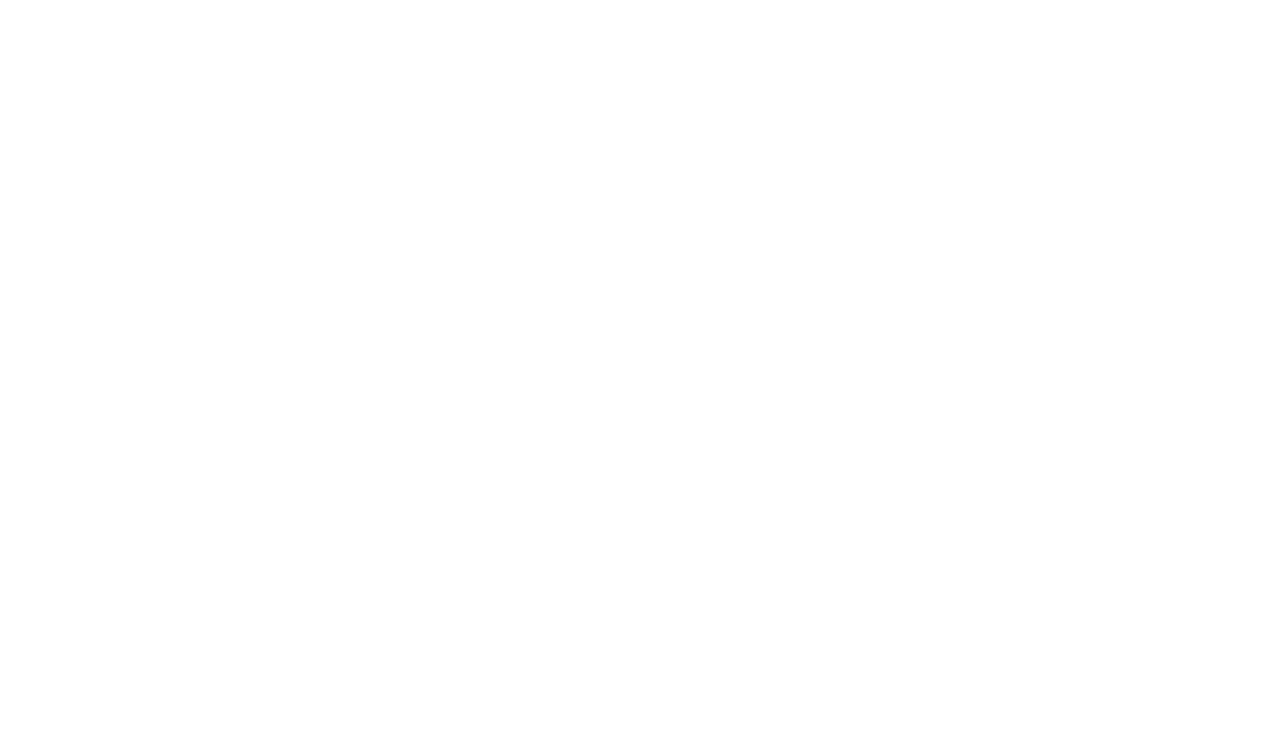
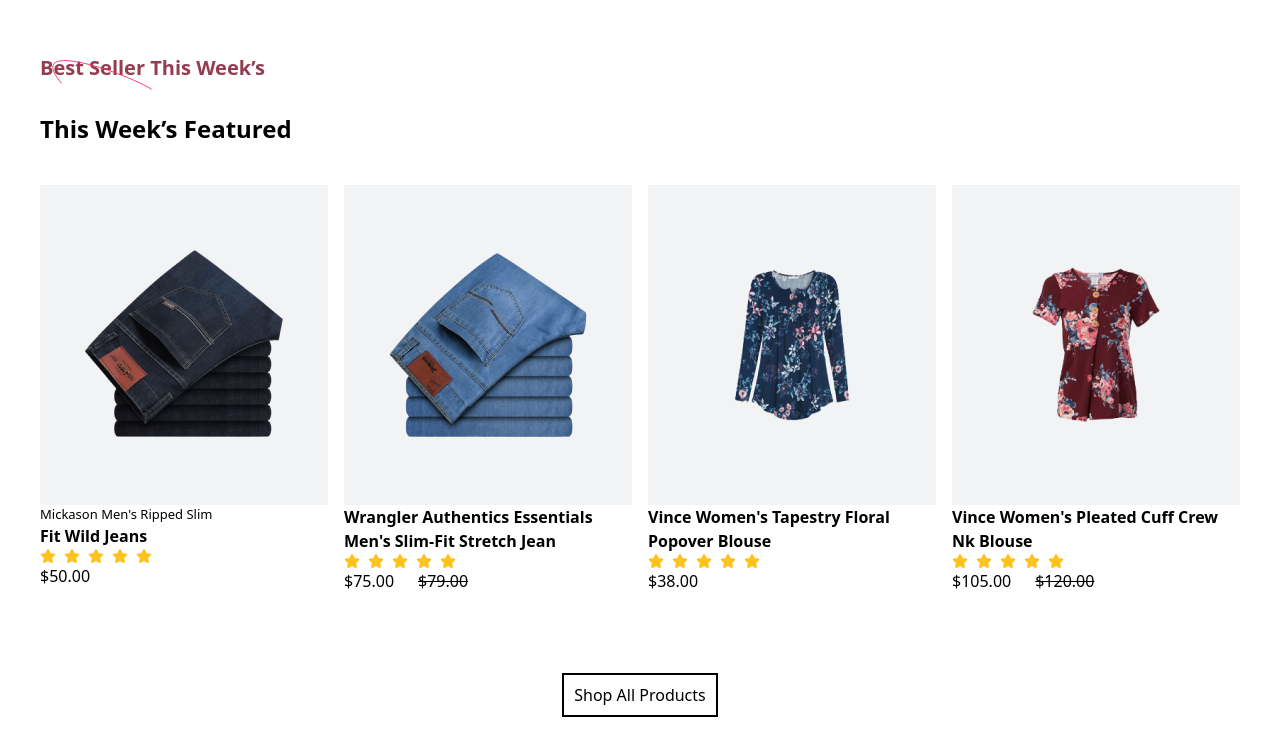
Before and after one commit to syntaxdesigner01/Buybay, a Next.js app: page / in a window 1280 px wide. Shown: the part 4213-4968 px from the top of the page. Before the commit the page ends 4147 px from the top, so only its background shows below. Built offline with nearby package versions, Linux system fonts and the light colour scheme.

Commit message:
Feature:Rename TrendingArrivals to TrendingArrivalsCateogry and add BestSellerCateogry component to HomePage; delete TrendingArrivals component

```diff
--- a/src/app/(Home)/page.tsx
+++ b/src/app/(Home)/page.tsx
@@ -5,7 +5,8 @@
 import PopularCategoryDisplay from "../components/PopularCategoryDisplay";
 import AllProductCategoryDisplay from "../components/AllProductCategoryDisplay";
 import FeaturedWeekCateogry from "../components/FeaturedWeekCateogry";
-import TrendingArrivals from "../components/TrendingArrivals";
+import TrendingArrivalsCateogry from "../components/TrendingArrivalsCateogry";
+import BestSellerCateogry from "../components/BestSellerCateogry";
 
 export default function HomePage() {
   return (
@@ -22,8 +23,12 @@
       <FeaturedWeekCateogry />
 
       <section className="px-10  py-20">
-        <TrendingArrivals/>
+        <TrendingArrivalsCateogry />
       </section>
+
+      <section className="px-10  py-20">
+        <BestSellerCateogry/>
+        </section>
     </>
   );
 }
--- /dev/null
+++ b/src/app/components/BestSellerCateogry.tsx
@@ -0,0 +1,68 @@
+import React from 'react'
+import SectionTitleCard from './SectionTitleCard'
+import ProductCard from './ProductCard';
+import Button from './Button';
+
+export default function BestSellerCateogry() {
+  return (
+    <section className="mt-10 mb-20">
+      <SectionTitleCard
+        HeaderText="This Week’s Featured "
+        Position="start"
+        Text="Best Seller This Week’s"
+      />
+
+      <section className="flex gap-4 mt-10">
+        <ProductCard
+          description="Fit Wild Jeans"
+          id={1}
+          image="Cotton_Stretch__Denim_Smart_Elastic_Jeans_Straight_Regular_Trousers_Men_s_Jeans__Size_28-40_-_6015_black___38__1_-removebg-preview 2.png"
+          name="Mickason Men's Ripped Slim "
+          stars={5}
+          price=" $50.00"
+        />
+        <ProductCard
+          description="Wrangler Authentics Essentials Men's Slim-Fit Stretch Jean"
+          id={2}
+          image="Cotton_Stretch__Denim_Smart_Elastic_Jeans_Straight_Regular_Trousers_Men_s_Jeans__Size_28-40_-_6015_black___38-removebg-preview 2.png"
+          name=""
+          stars={5}
+          price=" $75.00"
+          oldPrice="$79.00"
+        />
+
+        <ProductCard
+          description="Vince Women's Tapestry Floral Popover Blouse"
+          id={3}
+          image="Cotton_Stretch__Denim_Smart_Elastic_Jeans_Straight_Regular_Trousers_Men_s_Jeans__Size_28-40_-_6015_black___38__1_-removebg-preview 2-1.png"
+          name=" "
+          stars={5}
+          price=" $38.00"
+        />
+
+        <ProductCard
+          description="Vince Women's Pleated Cuff Crew Nk Blouse"
+          id={4}
+          image="Cotton_Stretch__Denim_Smart_Elastic_Jeans_Straight_Regular_Trousers_Men_s_Jeans__Size_28-40_-_6015_black___38-removebg-preview 2-1.png"
+          name=" "
+          stars={5}
+          price=" $105.00"
+          oldPrice="$120.00"
+        />
+      </section>
+
+      <section
+        className="my-20 flex justify-center items-center"
+
+      >
+        <Button
+          Link=""
+          Pointer={false}
+          Text="Shop All Products"
+          Style={{ padding: "10px 10px", fontSize: "16px" }}
+          Width="30%"
+        />
+      </section>
+    </section>
+  );
+}
--- a/src/app/components/TrendingArrivals.tsx
+++ b/src/app/components/TrendingArrivalsCateogry.tsx
@@ -4,9 +4,9 @@
 import Image from "next/image";
 import Button from "./Button";
 
-export default function TrendingArrivals() {
+export default function TrendingArrivalsCategory() {
   return (
-    <section className="mb-20 flex justify-between w-full items-center ">
+    <section className="mb-20 flex justify-between w-full items-center relative ">
       <section className="">
         <SectionTitleCard
           HeaderText="Trending Arrivals "
@@ -59,7 +59,7 @@
             Link=""
             Pointer
             Text="Shop now"
-            Style={{ border: "white 1px solid", fontSize: "14px" }}
+            Style={{ border: "white 1px solid", fontSize: "14px",padding:'4px 0' }}
             Width="40%"
           />
         </section>
```
